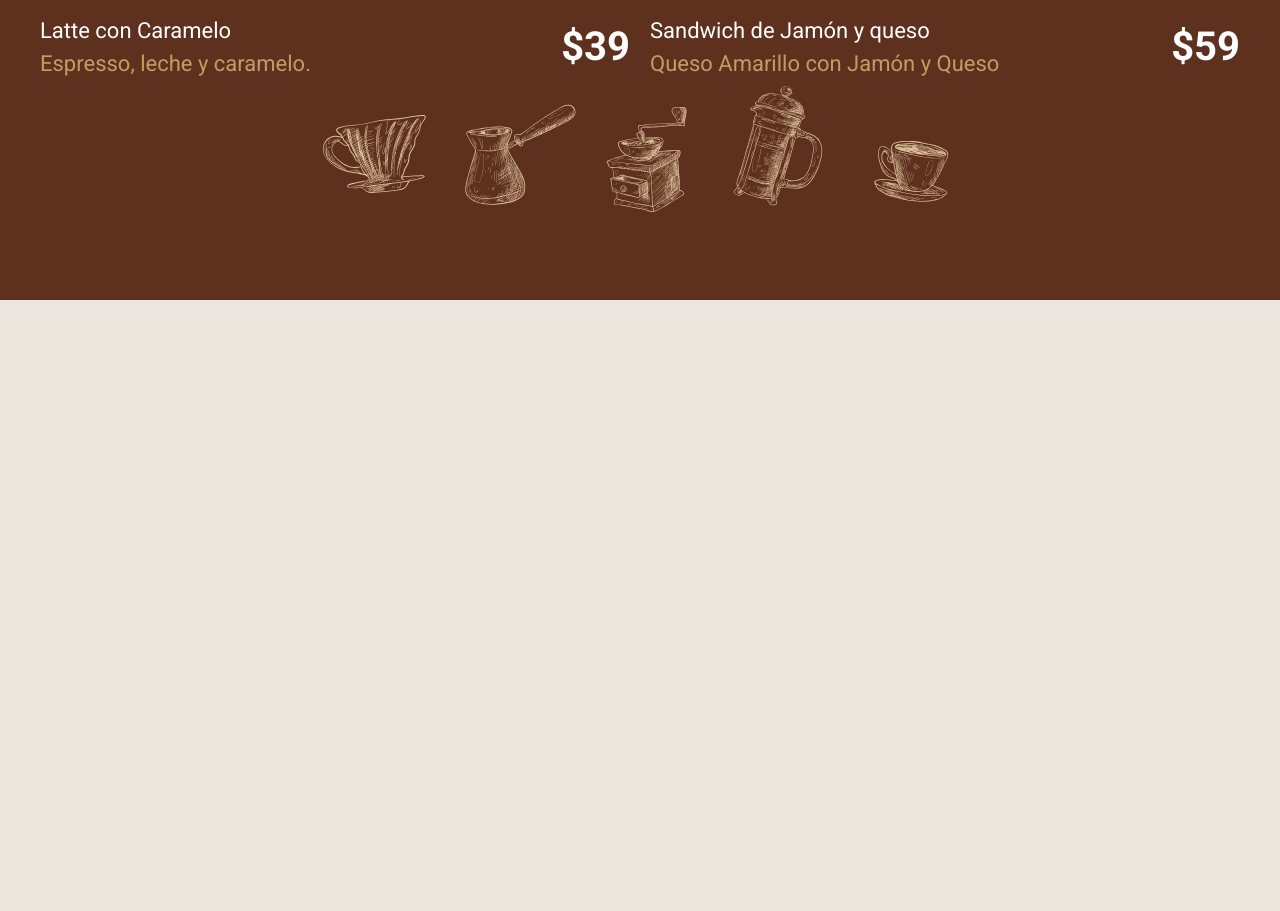
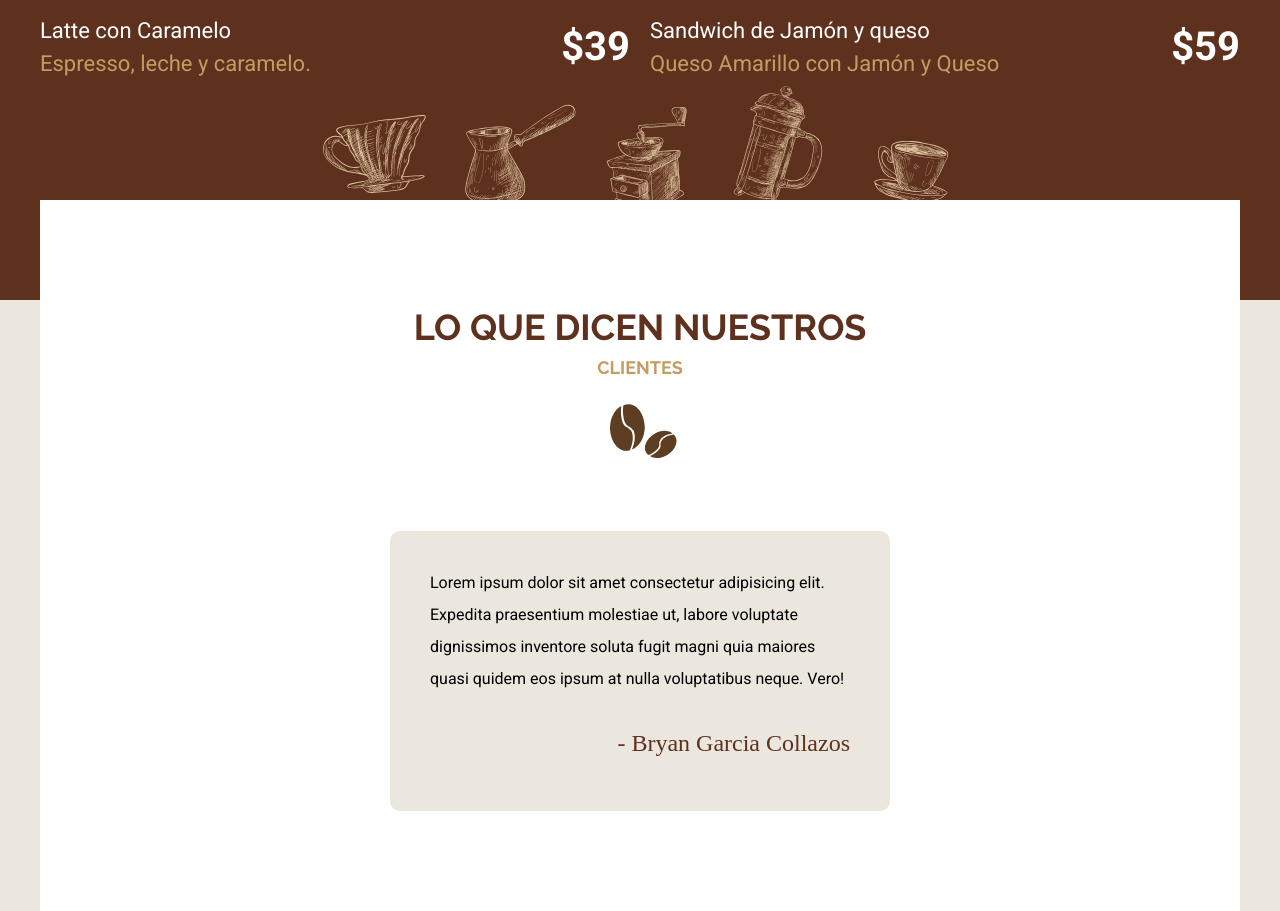
Before and after one commit to BryanGACO/cafeteria-sass, a website: page index.html in a window 1280 px wide. Shown: the part 4132-5043 px from the top of the page. Before the commit the page ends 4432 px from the top, so only its background shows below. Drawn offline with Linux system fonts and the light colour scheme; a web font is replaced by a local one.

Commit message:
Testimoniales

```diff
--- a/index.html
+++ b/index.html
@@ -185,6 +185,17 @@
         </div>
     </section>
 
+    <section class="nuestros-testimoniales contenedor margin-negativo-10 bg-white ">
+        <h2>Lo que dicen nuestros<span>clientes</span></h2>
+        <div class="testimonial">
+            <p>
+                Lorem ipsum dolor sit amet consectetur adipisicing elit. Expedita praesentium molestiae ut, labore voluptate dignissimos inventore soluta fugit magni quia maiores quasi quidem eos ipsum at nulla voluptatibus neque. Vero!
+            </p>
+
+            <p class="autor">- Bryan Garcia Collazos</p>
+        </div>
+    </section>
+
 
 </body>
 
--- a/src/scss/base/_utilidades.scss
+++ b/src/scss/base/_utilidades.scss
@@ -1,8 +1,17 @@
 @use 'variables' as v;
+
 .text-center {
     text-align: center;
 }
 
-.bg-primario{
+.bg-primario {
     background-color: v.$primario;
 }
+
+.margin-negativo-10 {
+    margin-top: -10rem;
+}
+
+.bg-white {
+    background-color: v.$blanco;
+}
--- a/src/scss/inicio/_index.scss
+++ b/src/scss/inicio/_index.scss
@@ -2,3 +2,4 @@
 @forward 'iconos';
 @forward 'galeria';
 @forward 'menu';
+@forward 'testimoniales';
--- /dev/null
+++ b/src/scss/inicio/_testimoniales.scss
@@ -0,0 +1,24 @@
+@use 'base/variables' as v;
+@use 'base/mixins' as m;
+
+.nuestros-testimoniales{
+    padding: 10rem 2rem;
+    @include m.tablet{
+        padding: 10rem;
+    }
+
+    .testimonial {
+        background-color: v.$cafeClaro;
+        padding: 2rem 4rem;
+        max-width: 50rem;
+        margin: 0 auto;
+        border-radius: 1rem;
+    }
+
+    .autor {
+        text-align: right;
+        font-size: 2.4rem;
+        color:v.$primario;
+        font-family: v.$fuenteCursiva;
+    }
+}
```
Also changed, not shown: build/css/app.css.
